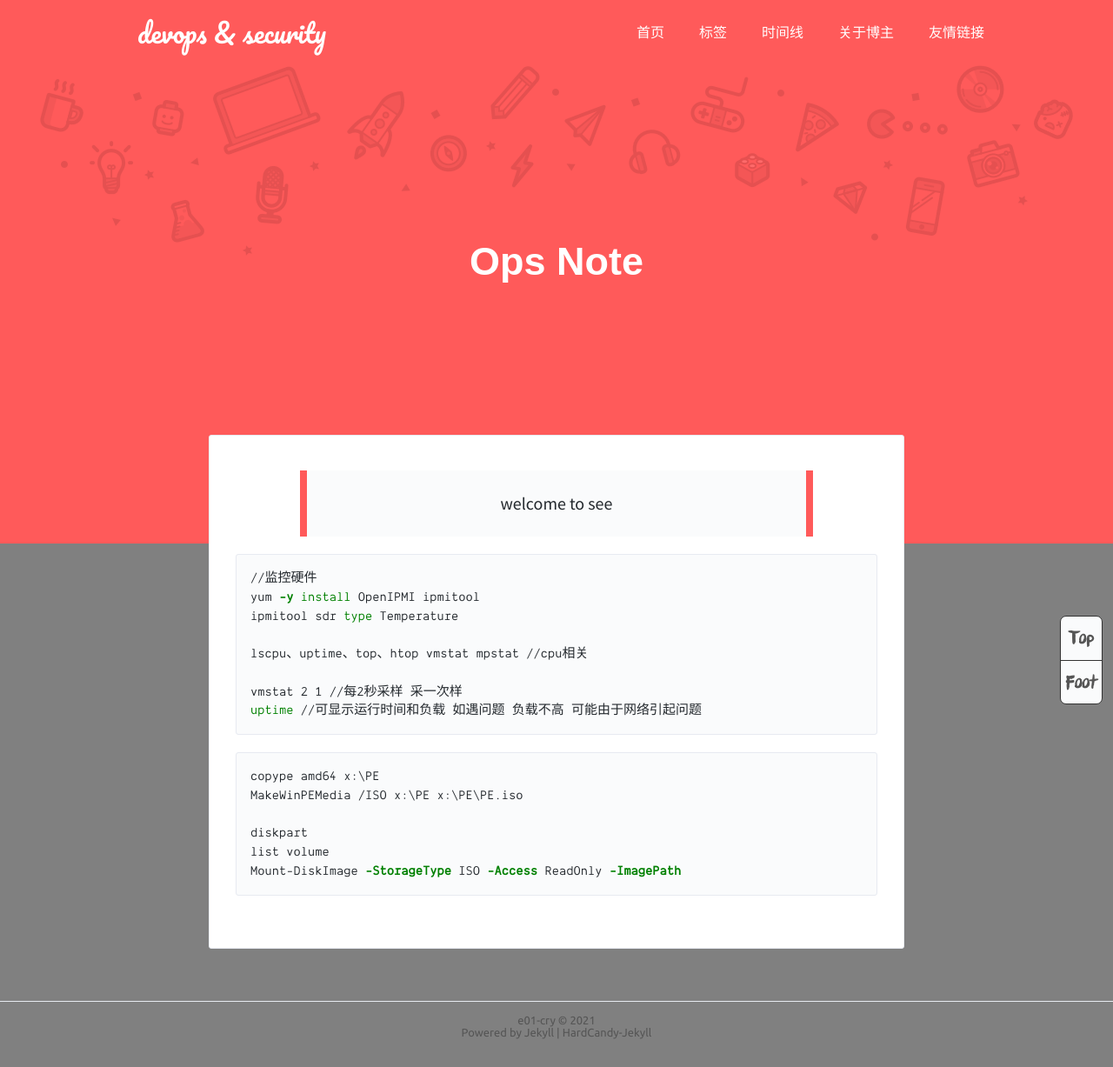
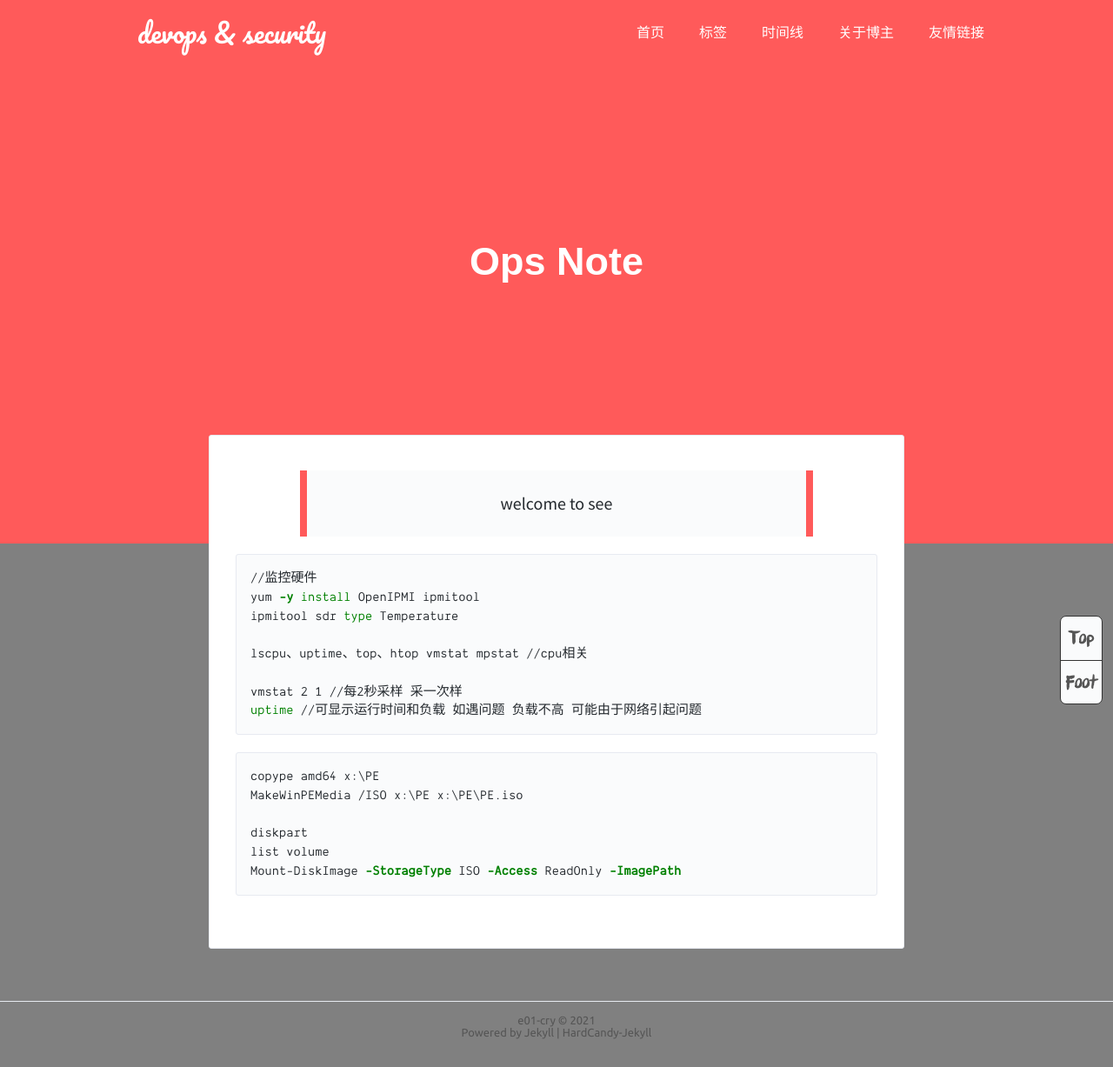
Before and after one commit to e01-cry/e01-cry.github.io, a Jekyll site: the page built from _posts/2021-10-22-ops.md, in a window 1280 px wide. Shown: the whole page at 87% size. Built offline with Jekyll 4.4.1, drawn with Linux system fonts in a browser that asks for light colours; comment, search, counter and statistics services are not loaded.

Commit message:
update blog

```diff
--- a/assets/css/style.css
+++ b/assets/css/style.css
@@ -105,7 +105,7 @@ a{
     max-width: 1280px;
     margin: -20px auto;
     /*background-image: url(/assets/lineart.png);*/
-    color: #555;
+    color: grey;
     background-size: 1188px 219px;
     background-repeat: no-repeat;
     background-position: top;
@@ -572,8 +572,7 @@ a{
   height: 550px;
   width: 100%;
   /*background-color: #9A85FF;*/
-  background-color: grey;
-  background-image: url(/assets/lineart.png);
+  /*background-image: url(/assets/lineart.png);*/
   background-size: 1188px 219px;
   background-position: top;
   background-repeat: no-repeat;
```
